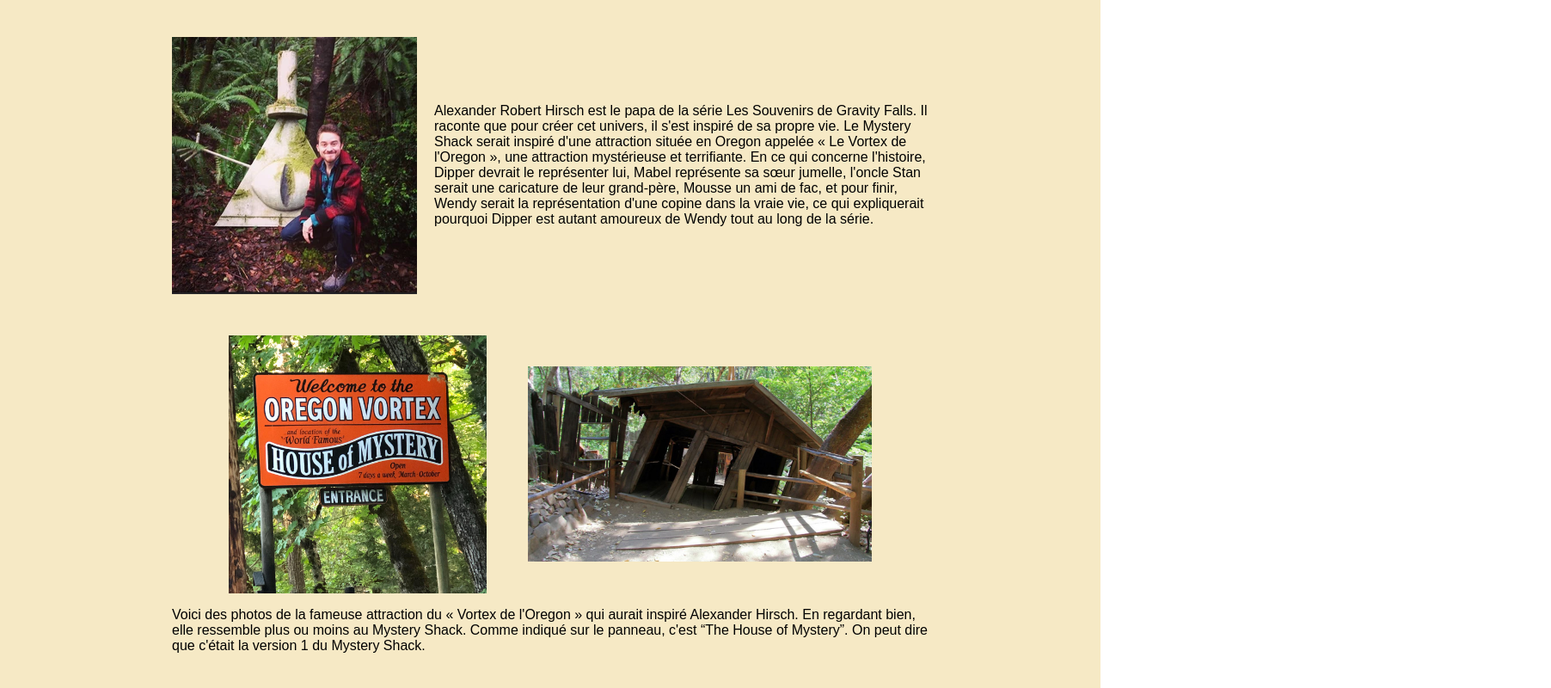
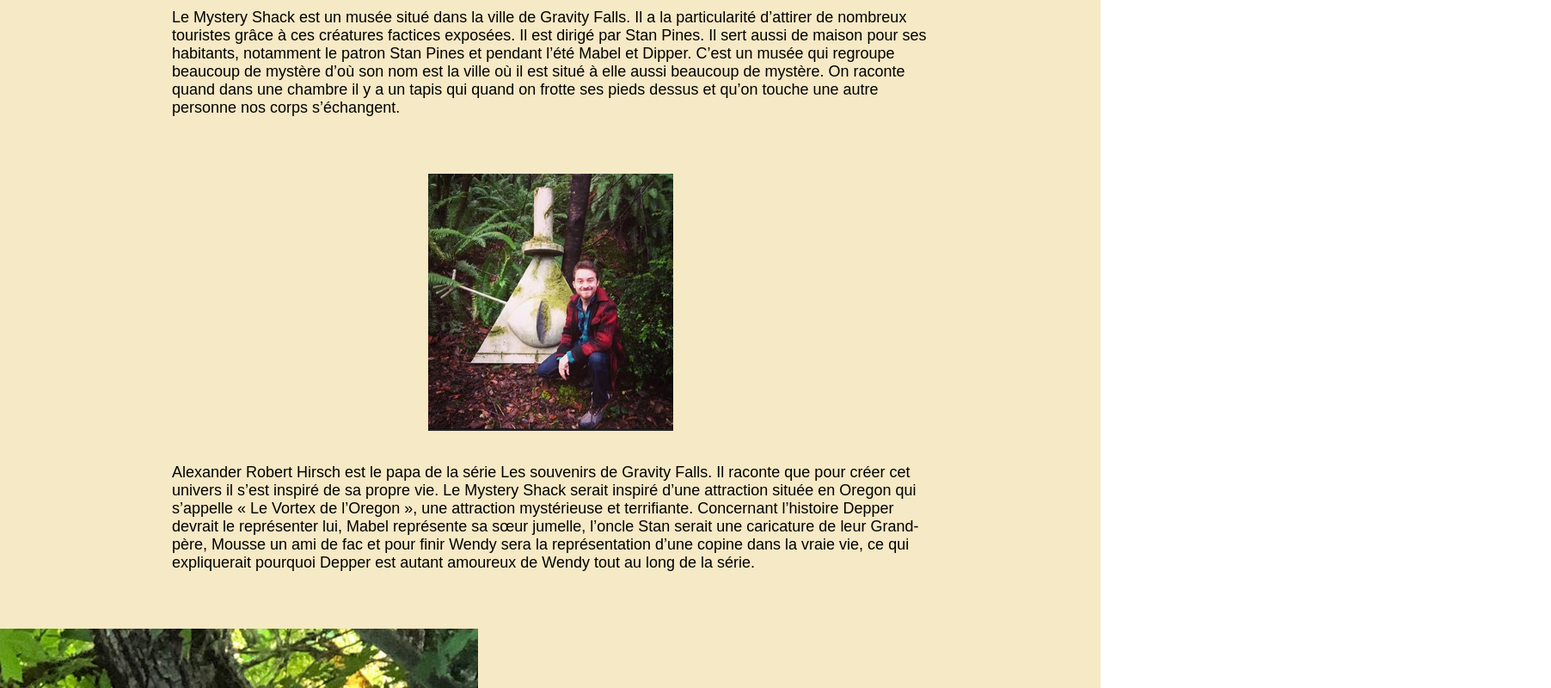
Before and after one commit to milocartal/mysteryShack, a plain HTML site: page index.html in a window 1280 px wide. Shown: the part 600-1400 px from the top of the page at 86% size, 1804 px wide, since content can reach past the window. Drawn offline with Linux system fonts and the light colour scheme; a web font is replaced by a local one.

Commit message:
correction fautes et ajout du php

```diff
--- a/index.html
+++ b/index.html
@@ -1,112 +1,73 @@
 <!DOCTYPE html>
 <html>
+
 <head>
   <meta charset="utf-8" />
   <meta name="viewport" content="width=device-width, initial-scale=1.0" />
   <title>The Mystery Shack</title>
   <link rel="stylesheet" href="./css/main.css" />
   <link rel="stylesheet" href="./css/media.css" />
-
+  <link rel="stylesheet" href="./css/layout.css" />
   <link rel="preconnect" href="https://fonts.googleapis.com" />
   <link rel="preconnect" href="https://fonts.gstatic.com" crossorigin />
-    <link
-      href="https://fonts.googleapis.com/css2?family=Karantina:wght@300;400;700&display=swap"
-      rel="stylesheet"
-    />
+  <link href="https://fonts.googleapis.com/css2?family=Karantina:wght@300;400;700&display=swap" rel="stylesheet" />
+  <link rel="icon" type="image/x-icon" href="./assets/favicon_io/favicon.ico" />
+</head>
 
-    <link
-      rel="icon"
-      type="image/x-icon"
-      href="./assets/favicon_io/favicon.ico"
-    />
-  </head>
 <body>
   <header>
-      <a href="index.html">
-        <img
-          src="./assets/mysteryShackLogo.png"
-          id="logo"
-          alt="The Mystery Shack Logo"
-          loading="lazy"
-        />
-      </a>
-
+    <img src="./assets/mysteryShackLogo.png" id="logo" alt="The Mystery Shack Logo" loading="lazy" />
     <nav>
-        <a href="index.html">Accueil</a>
-        <a href="gravityFalls.html">Gravity Falls</a>
-        <a href="easterEgg.html">Détails cachés</a>
-        <a href="contact.html">Contact</a>
+      <a>Accueil</a>
+      <a>Gravity Falls</a>
+      <a>Détails cachés</a>
+      <a>Contact</a>
     </nav>
   </header>
 
   <main>
     <h1>The Mystery Shack</h1>
     <section id="history">
-        <img
-          src="./assets/mistery_shack.webp"
-          alt="A picture of the Mystery Shack in the series"
-          id="mistery_shack"
-          loading="lazy"
-        />
+      <img src="./assets/mistery_shack.webp" alt="A picture of the Mystery Shack in the series" id="mistery_shack"
+        loading="lazy" />
       <p>
-          Le Mystery Shack est un musée situé dans la ville de Gravity Falls. Il
-          a la particularité d'attirer de nombreux touristes grâce à ses
-          créatures factices exposées. Il est dirigé par Stan Pines. Il sert
-          également de maison pour ses habitants, notamment le patron Stan
-          Pines, et pendant l'été, Mabel et Dipper. C'est un musée qui regroupe
-          de nombreux mystères, d'où son nom, et la ville où il est situé a elle
-          aussi beaucoup de mystères. On raconte que dans une chambre, il y a un
-          tapis sur lequel, en le frottant avec les pieds et en touchant une
-          autre personne, nos corps s'échangent.
+        Le Mystery Shack est un musée situé dans la ville de Gravity Falls. Il a la particularité d’attirer de nombreux
+        touristes grâce à ces créatures factices exposées. Il est dirigé par Stan Pines.
+        Il sert aussi de maison pour ses habitants, notamment le patron Stan Pines et pendant l’été Mabel et Dipper.
+        C’est un musée qui regroupe beaucoup de mystère d’où son nom est la ville où il est situé à elle aussi beaucoup
+        de mystère. On raconte quand dans une chambre il y a un tapis qui quand on frotte ses pieds dessus et qu’on
+        touche une autre personne nos corps s’échangent.
       </p>
     </section>
 
     <section id="author">
-        <img
-          src="./assets/alexRobert.webp"
-          alt="Alexander Hirsch, author & creator of Gravity Falls, in front of a Bill Cipher statue"
-          id="authorPic"
-          loading="lazy"
-        />
+      <img src="./assets/alexRobert.webp"
+        alt="Alexander Hirsch, author & creator of Gravity Falls, in front of a Bill Cipher statue" id="authorPic"
+        loading="lazy" />
       <p>
-          Alexander Robert Hirsch est le papa de la série Les Souvenirs de
-          Gravity Falls. Il raconte que pour créer cet univers, il s'est inspiré
-          de sa propre vie. Le Mystery Shack serait inspiré d'une attraction
-          située en Oregon appelée « Le Vortex de l'Oregon », une attraction
-          mystérieuse et terrifiante. En ce qui concerne l'histoire, Dipper
-          devrait le représenter lui, Mabel représente sa sœur jumelle, l'oncle
-          Stan serait une caricature de leur grand-père, Mousse un ami de fac,
-          et pour finir, Wendy serait la représentation d'une copine dans la
-          vraie vie, ce qui expliquerait pourquoi Dipper est autant amoureux de
-          Wendy tout au long de la série.
+        Alexander Robert Hirsch est le papa de la série Les souvenirs de Gravity Falls. Il raconte que pour créer cet
+        univers il s’est inspiré de sa propre vie. Le Mystery Shack serait inspiré d’une attraction située en Oregon qui
+        s’appelle « Le Vortex de l’Oregon », une attraction mystérieuse et terrifiante.
+        Concernant l’histoire Depper devrait le représenter lui, Mabel représente sa sœur jumelle, l’oncle Stan serait
+        une caricature de leur Grand-père, Mousse un ami de fac et pour finir Wendy sera la représentation d’une copine
+        dans la vraie vie, ce qui expliquerait pourquoi Depper est autant amoureux de Wendy tout au long de la série.
       </p>
     </section>
 
     <section id="inspiration">
       <div>
-          <img
-            src="./assets/houseOfMystery.jpeg"
-            loading="lazy"
-            alt="House of Mystery picture"
-            id="house1"
-          />
-          <img
-            src="./assets/houseOfMysteryView.jpeg"
-            loading="lazy"
-            alt="House of Mystery picture"
-            id="house2"
-          />
+        <img src="./assets/houseOfMystery.jpeg" loading="lazy" />
+        <img src="./assets/houseOfMysteryView.jpeg" loading="lazy" />
       </div>
       <p>
-          Voici des photos de la fameuse attraction du « Vortex de l'Oregon »
-          qui aurait inspiré Alexander Hirsch. En regardant bien, elle ressemble
-          plus ou moins au Mystery Shack. Comme indiqué sur le panneau, c'est
-          “The House of Mystery”. On peut dire que c'était la version 1 du
-          Mystery Shack.
+        Voici des photos de la fameuse attraction du « Vortex de l’Oregon » qui aurait inspiré Alexander Hirsch, en
+        regardant bien elle ressemble plus au moins au Mystery Shack. Comme indiqué sur le panneau, c'est “The House of
+        Mystery”, on peut dire que c’était la V1 du Mystery Shack.
       </p>
     </section>
   </main>
 
   <footer></footer>
 </body>
+
 </html>
```
Also changed, not shown: contact.html (+10 -28 lines), gravityFalls.html (+20 -34 lines), 1 other file. Lines whose indentation alone changed are shown as unchanged.
